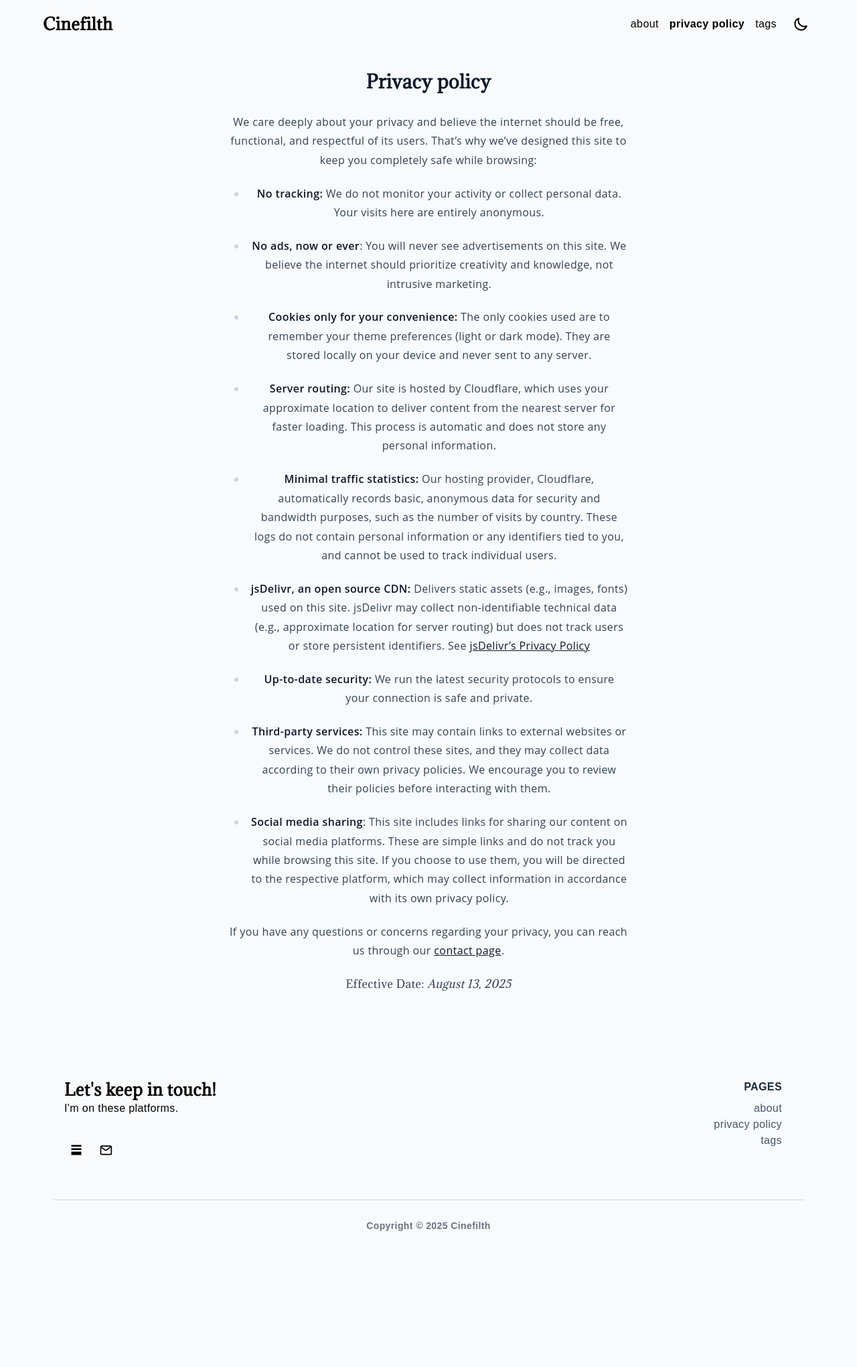
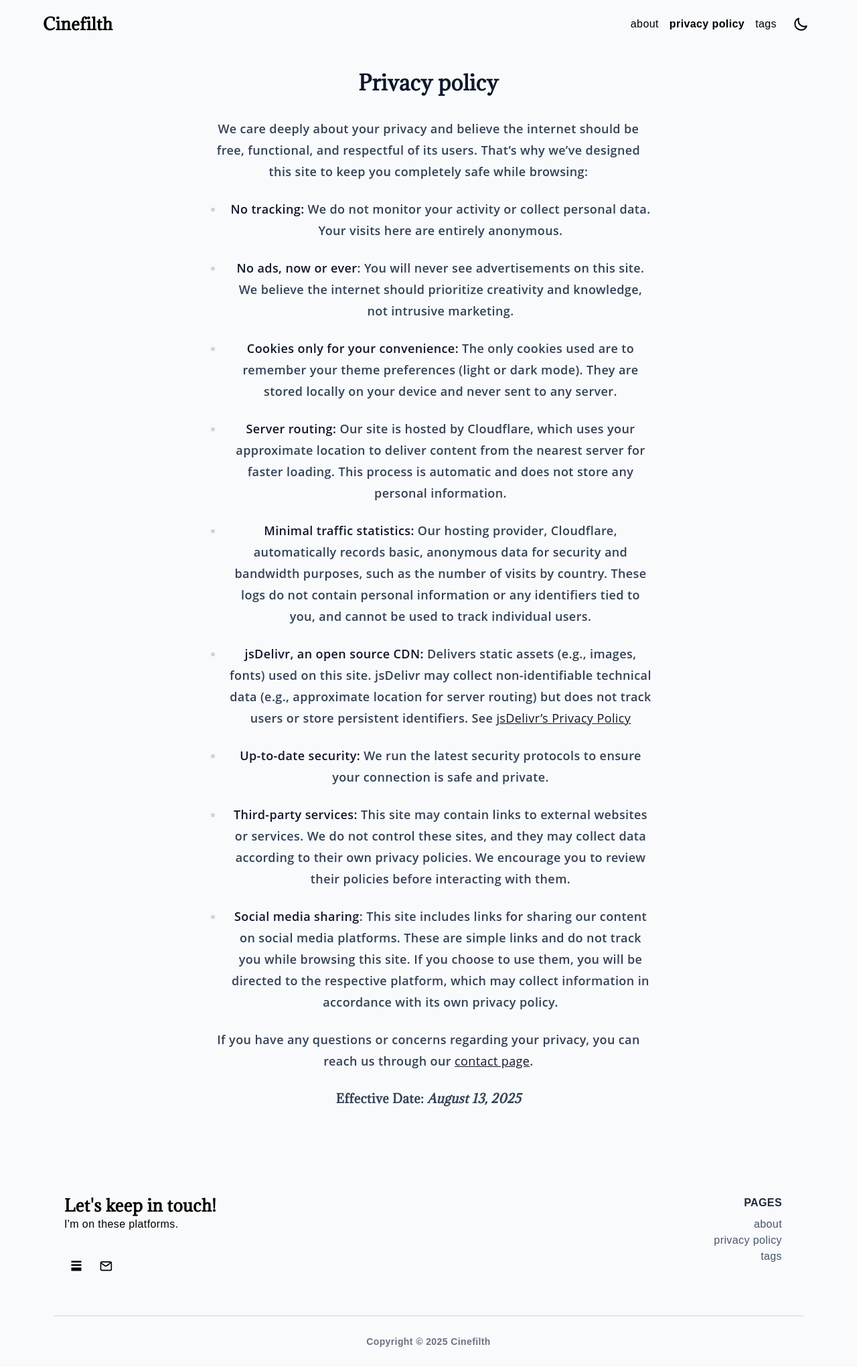
Before and after one commit to KanbeiKuroda/q7m_s9xv4kz8r2b1t6_dwpf0hlj, a Jekyll site: the page built from privacy_policy.md, in a window 1280 px wide. Shown: the whole page at 67% size. Built offline with Jekyll 4.4.1, drawn with Linux system fonts in a browser that asks for light colours; some web fonts are replaced; before the commit the page ends 1868 px from its top, so only the background shows below that.

Commit message:
Update page.html

```diff
--- a/_layouts/page.html
+++ b/_layouts/page.html
@@ -4,17 +4,28 @@ layout: base
 <style>
   @font-face {
     font-family: 'Open Sans';
-    src: url('/assets/Open_Sans/static/OpenSans-Medium.ttf') format('truetype');
-    font-weight: 500;
+    src: url('/assets/Open_Sans/static/OpenSans-SemiBold.ttf') format('truetype');
+    font-weight: 600;
+    font-style: normal;
   }
+
   .prose {
     font-family: 'Open Sans', sans-serif;
-    font-size: 16px;
+    font-weight: 600;
+  }
+
+  .prose h1,
+  .prose h2,
+  .prose h3,
+  .prose h4,
+  .prose h5,
+  .prose h6 {
+    font-weight: 700;
   }
 </style>
 
 <div class="flex justify-center py-4 md:py-8">
-  <article class="text-center prose md:prose-lg prose-p:font-normal prose-headings:font-bold prose-slate dark:prose-invert">
-  {{ content }}
+  <article class="text-center prose md:prose-lg prose-slate dark:prose-invert">
+    {{ content }}
   </article>
 </div>
```
